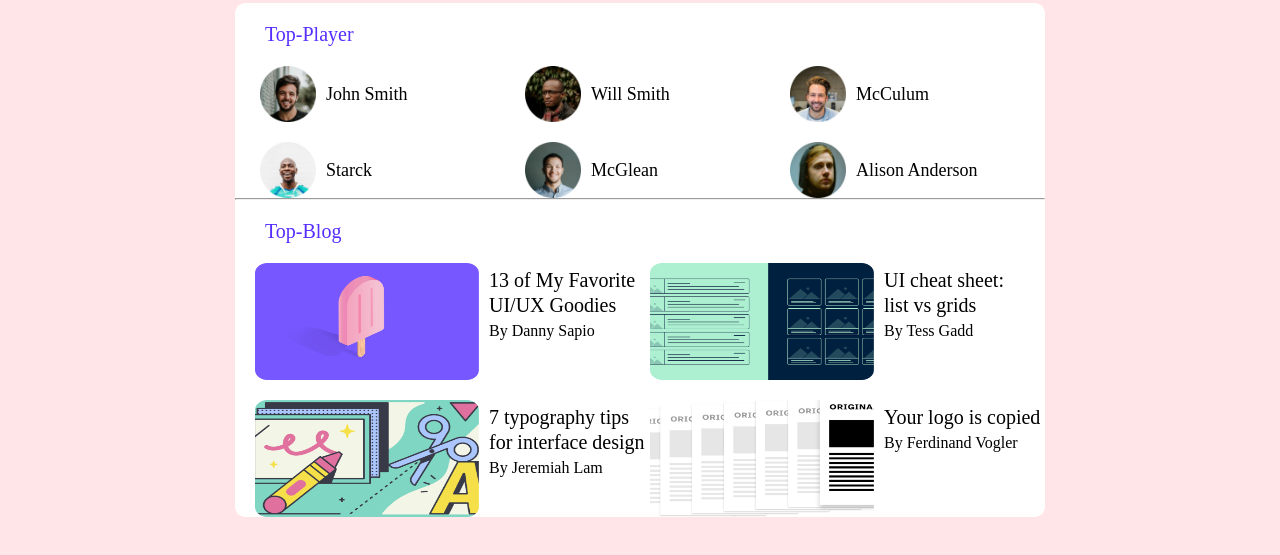
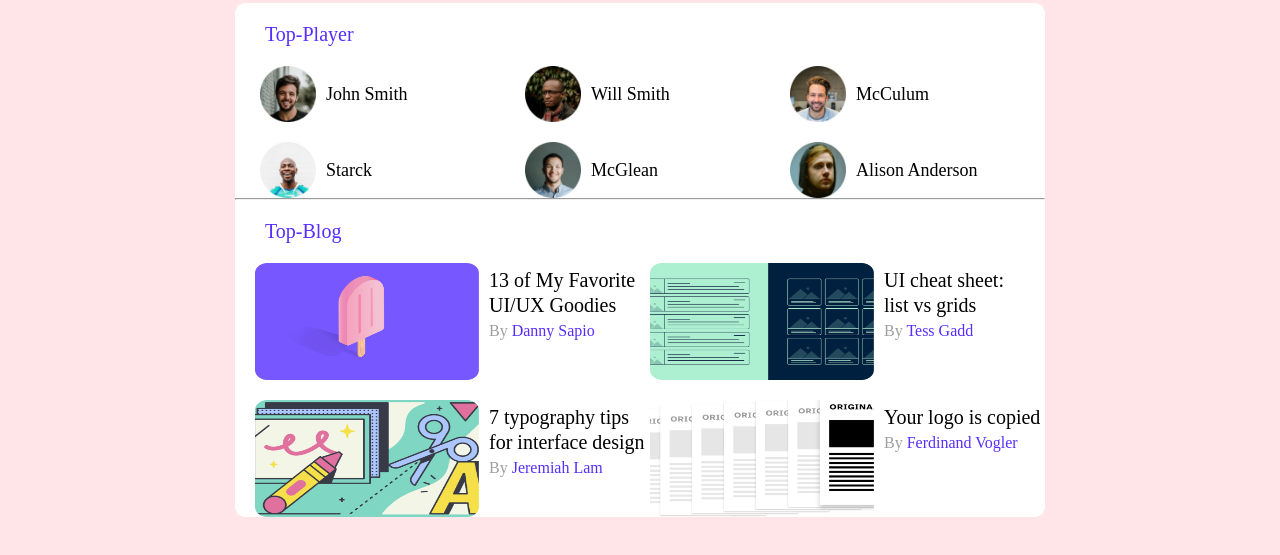
Before and after one commit to uh-shuvo/new-leader-board, a plain HTML site: page index.html in a window 1280 px wide. Shown: the part 67-622 px from the top of the page. Drawn offline with Linux system fonts and the light colour scheme.

Commit message:
new code added

```diff
--- a/styles/style.css
+++ b/styles/style.css
@@ -146,3 +146,13 @@ nav {
     font-size: 20px;
     font-weight: 500;
 }
+
+.blog-author {
+    font-size: 16px;
+    color: #562EFF;
+}
+
+.author-by {
+    font-size: 16px;
+    color: #9F9F9F;
+}
```
